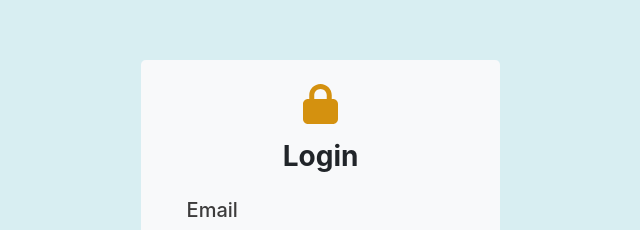
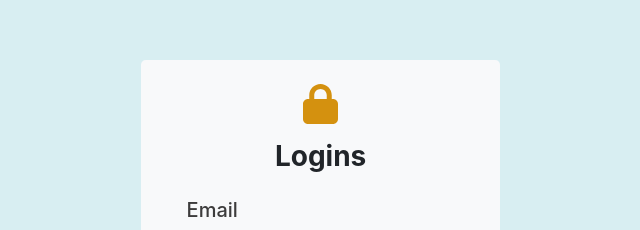
Before and after one commit to sandipbibe9912/Sandip, a React (Create React App) app: page / in a window 1280 px wide. Shown: the part 140-370 px from the top of the page, without its empty margins (409-1049 px from the left). Built offline with nearby package versions, Linux system fonts and the light colour scheme.

Commit message:
""login"

```diff
--- a/src/component/Login.jsx
+++ b/src/component/Login.jsx
@@ -49,7 +49,7 @@ const Login = () => {
           icon={faLock}
           style={{ fontSize: "40px", color: "#d4910f" }}
         />
-        <h3 className="bg-light fw-bold">Login</h3>
+        <h3 className="bg-light fw-bold">Logins</h3>
         <div className=" d-flex flex-column  justify-content-left ">
           <h5 style={{ marginRight: "30px", color: "#3d3c3c" }}>Email</h5>
           <input
```
